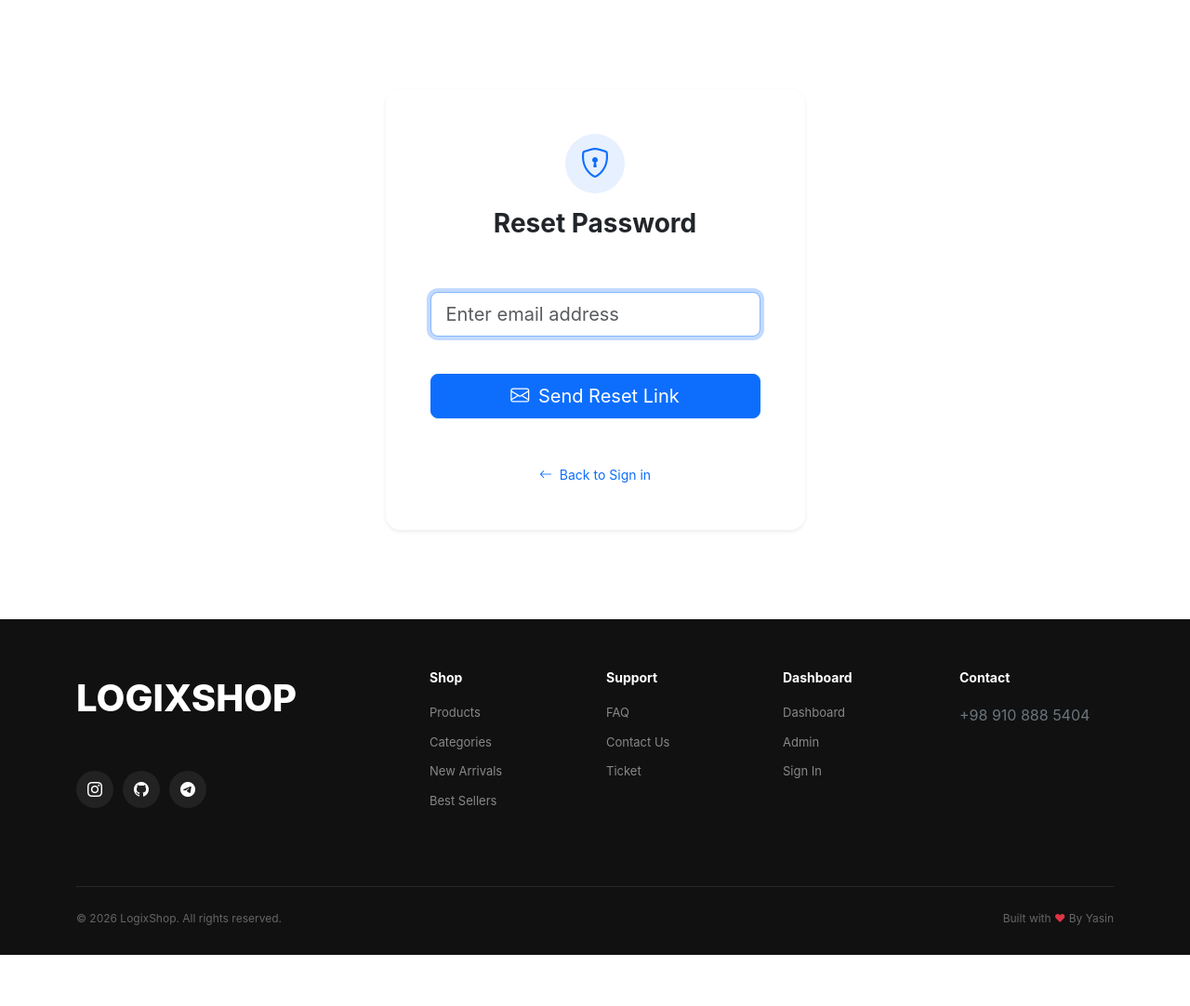
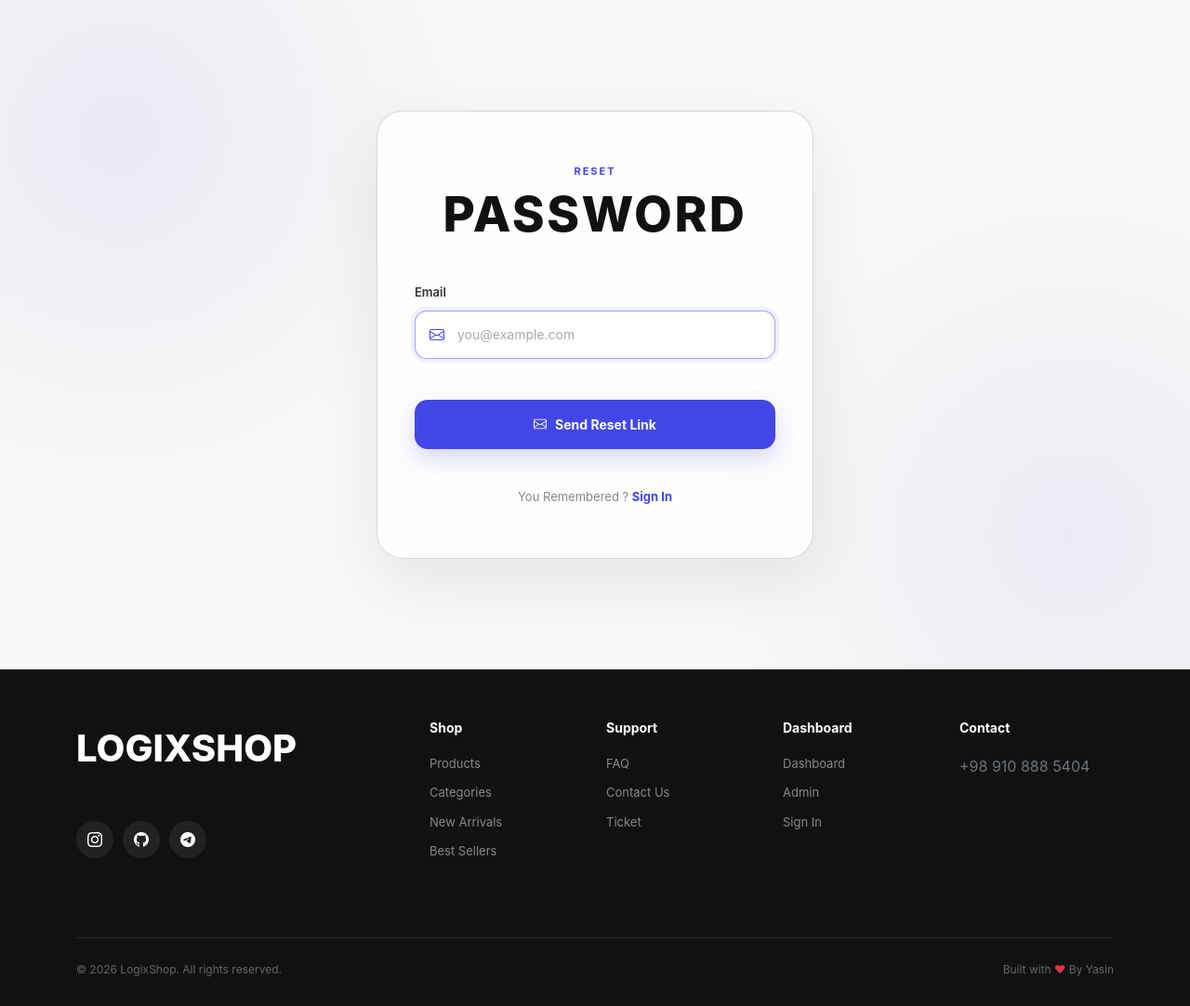
Before and after one commit to yasinnazari/LogixShop, a Django app: page /password/reset/ in a window 1280 px wide. Shown: the part 93-1175 px from the top of the page at 93% size. Before the commit the page ends 1120 px from the top, so only its background shows below. Run offline with Django 5.2, Linux system fonts and the light colour scheme; parts of the project's set-up code (start-up, migrations or seed data) failed here and were passed over.

Commit message:
Redesigned reset password

```diff
--- /dev/null
+++ b/shop/static/css/password-reset.css
@@ -0,0 +1,33 @@
+.password-reset-page {
+  padding: 28px 0;
+}
+
+.password-reset-page .login-card {
+  padding: 32px 40px;
+}
+
+.password-reset-page .login-header {
+  margin-bottom: 24px;
+}
+
+.password-reset-page .form-group {
+  margin-bottom: 16px;
+}
+
+.password-reset-page .login-btn {
+  margin-top: 4px;
+}
+
+.password-reset-page .signup-text {
+  margin-top: 18px;
+}
+
+@media (max-width: 576px) {
+  .password-reset-page {
+    padding: 20px 15px;
+  }
+
+  .password-reset-page .login-card {
+    padding: 24px 20px;
+  }
+}
--- a/shop/templates/auth/password_reset.html
+++ b/shop/templates/auth/password_reset.html
@@ -1,69 +1,61 @@
 {% extends "main/base.html" %}
+{% load static %}
 
-{% block title %}Reset Password{% endblock %}
+{% block title %}LogixShop | Reset Password{% endblock %}
+
+{% block extra_css %}
+   <link rel="stylesheet" href="{% static 'css/login.css' %}">
+   <link rel="stylesheet" href="{% static 'css/password-reset.css' %}">
+{% endblock extra_css %}
 
 {% block content %}
-   <section class="py-5">
-      <div class="container mt-5 mb-5">
-         <div class="row justify-content-center">
-               <div class="col-12 col-sm-10 col-md-7 col-lg-5">
-
-                  <div class="card border-0 shadow-sm rounded-4">
-                     <div class="card-body p-4 p-md-5">
-
-                        <div class="text-center mb-4">
-                           <div class="auth-status-icon rounded-circle bg-primary bg-opacity-10 mb-3">
-                              <i class="bi bi-shield-lock text-primary fs-2"></i>
-                           </div>
-
-                           <h1 class="h3 fw-bold mb-2">
-                              Reset Password
-                           </h1><br>
-
+<section class="login-page password-reset-page">
+   <div class="container">
+      <div class="login-wrapper">
+         <div class="login-card">
+            <div class="login-header">
+               <span class="login-label mt-4">RESET</span>
+               <h1>PASSWORD</h1><br>
             </div>
 
             {% include "auth/_errors.html" %}
 
-                        <form method="post" novalidate>
+            <form class="login-form" method="post" novalidate>
                {% csrf_token %}
 
-                           <div class="mb-4">
+               <div class="form-group">
+                  <label for="email">Email</label>
+                  <div class="input-wrapper">
+                     <i class="bi bi-envelope"></i>
                      <input
                         type="email"
                         id="email"
                         name="email"
-                                 placeholder="Enter email address"
-                                 class="form-control form-control-lg rounded-3"
+                        placeholder="you@example.com"
                         autocomplete="email"
+                        value="{{ request.POST.email|default:'' }}"
                         required
                         autofocus
-                                 value="{{ request.POST.email|default:'' }}"
                      >
+                  </div>
 
                   {% for error in errors.email %}
-                                 <div class="text-danger small mt-2">
-                                    {{ error }}
-                                 </div>
+                     <div class="text-danger">{{ error }}</div>
                   {% endfor %}
                </div>
 
-                           <button type="submit" class="btn btn-primary btn-lg w-100 rounded-3 mt-3">
-                              <i class="bi bi-envelope me-1"></i>
+               <br>
+               <button class="login-btn" type="submit">
+                  <i class="bi bi-envelope"></i>
                   Send Reset Link
                </button>
+               <br>
             </form>
 
-                        <div class="text-center mt-5">
-                           <a href="{% url 'shop:login' %}"
-                              class="text-decoration-none small">
-                              <i class="bi bi-arrow-left me-1"></i>
-                              Back to Sign in
-                           </a>
-                        </div>
-
-                     </div>
-                  </div>
-
+            <p class="signup-text mb-4">
+               You Remembered ?
+               <a href="{% url 'shop:login' %}">Sign In</a>
+            </p>
          </div>
       </div>
    </div>
```
Lines whose indentation alone changed are shown as unchanged.
